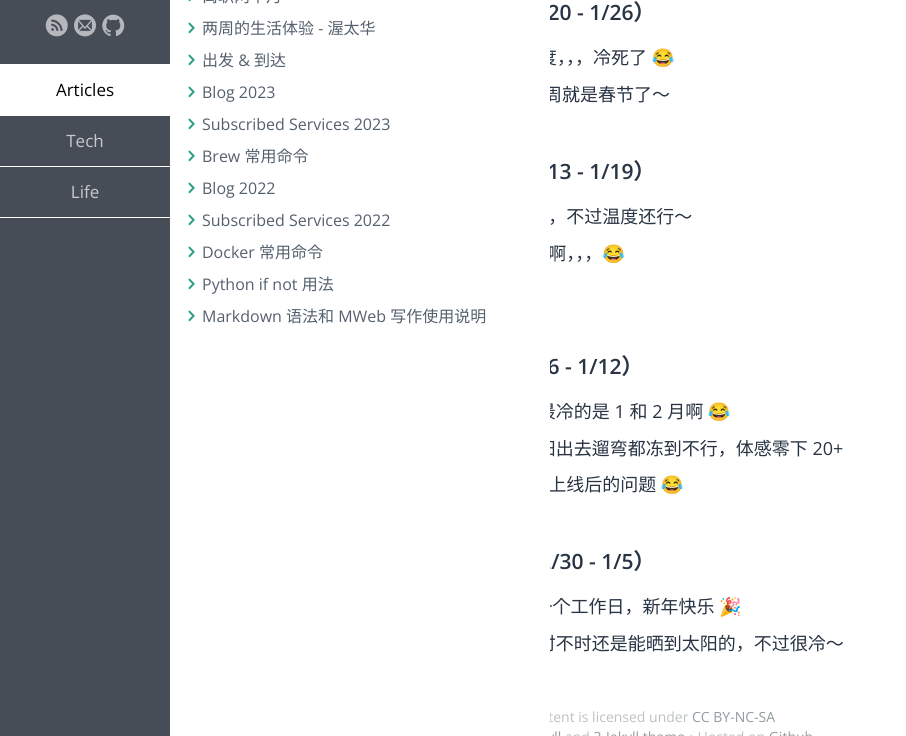
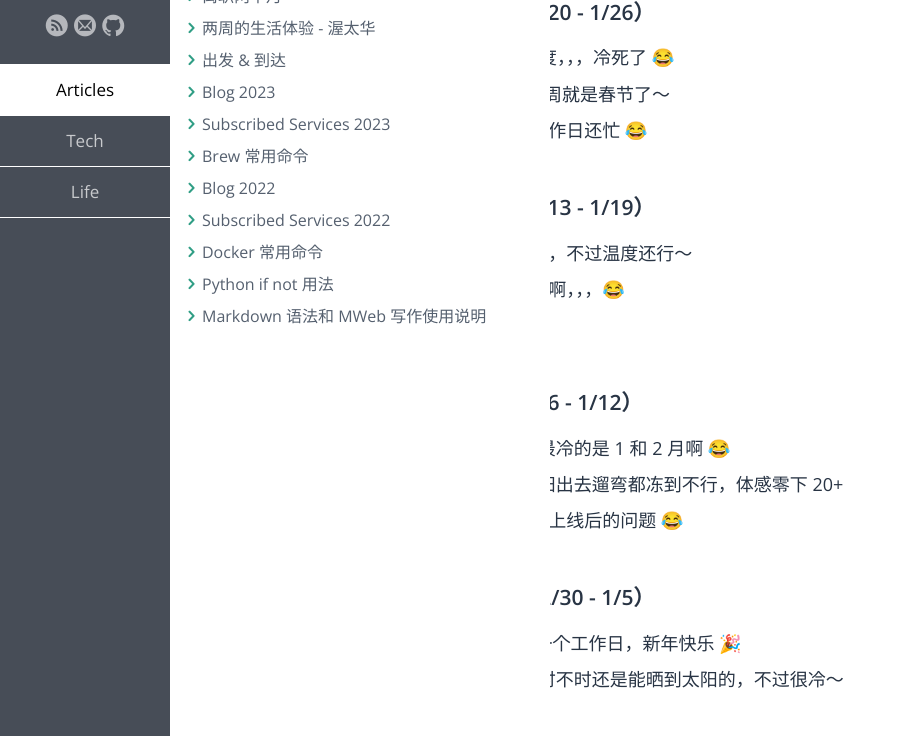
Before and after one commit to samxupeiran/samxupeiran.github.io, a Jekyll site: the page built from _posts/life/2025-01-02-my-blog.md, in a window 1280 px wide, cut to the strip 164-900 px from the top of the page. Shown: the whole strip, without its empty margins (0-906 px from the left). Built offline with Jekyll 4.4.1, drawn with Linux system fonts in a browser that asks for light colours; some web fonts are replaced; some of the changed text lies outside the part shown.

Commit message:
feat: add weekly blog 1/26

```diff
--- a/_posts/life/2025-01-02-my-blog.md
+++ b/_posts/life/2025-01-02-my-blog.md
@@ -9,6 +9,7 @@ tags: Blog
 - ### 2025 年 1 月 第 3 周（1/20 - 1/26）
      - 1/21 这周零下 20 + 的温度，，，冷死了 😂
      - 1/24 下午回渥太华 😄 下周就是春节了～
+     - 1/26 周末各种忙啊，比工作日还忙 😂
 
 - ### 2025 年 1 月 第 2 周（1/13 - 1/19）
      - 1/13 早上下起了暴风雪，，，不过温度还行～
```
